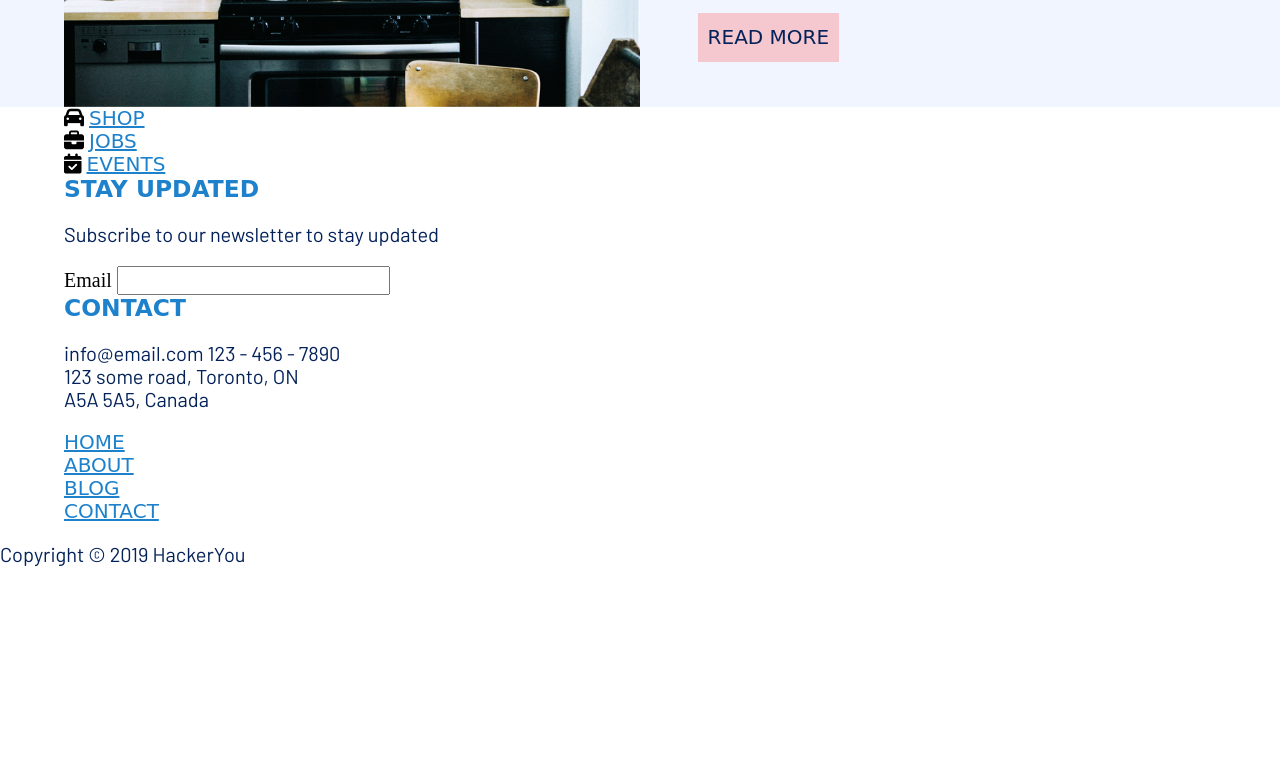
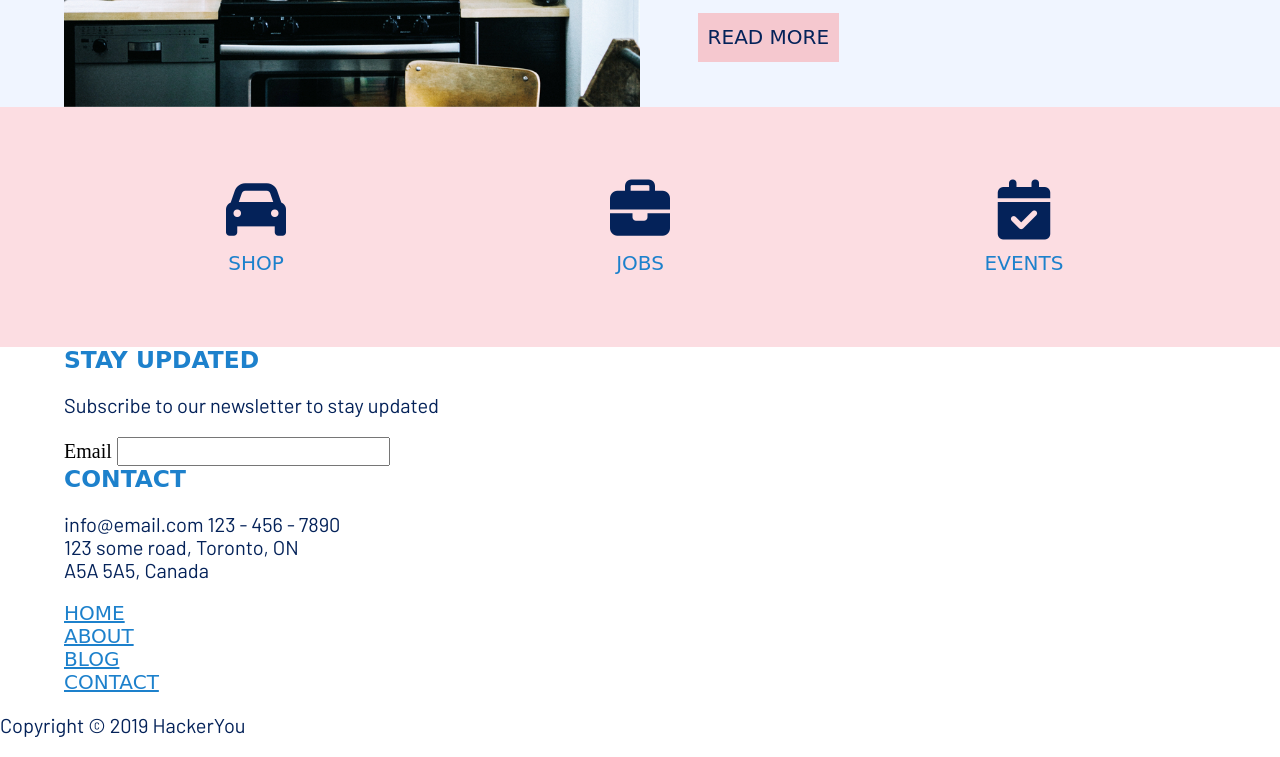
Before and after one commit to ayearwood81/adrian-yearwood-assignment-01, a plain HTML site: page index.html in a window 1280 px wide. Shown: the part 2538-3295 px from the top of the page. Before the commit the page ends 3124 px from the top, so only its background shows below. Drawn offline with Linux system fonts and the light colour scheme; a web font is replaced by a local one.

Commit message:
styled shopJobsEvents section

```diff
--- a/index.html
+++ b/index.html
@@ -103,22 +103,22 @@
             </div>
         </section>
         <section class="shopJobsEvents">
-            <div class="wrapper">
+            <nav>
                 <ul>
                     <li>
-                        <i class="fa-solid fa-car"></i>
+                        <i class="fa-solid fa-car fa-3x"></i>
                         <a href="#" target="_blank">shop</a>
                     </li>
                     <li>
-                        <i class="fa-solid fa-briefcase"></i>
+                        <i class="fa-solid fa-briefcase fa-3x"></i>
                         <a href="#" target="_blank">jobs</a>
                     </li>
                     <li>
-                        <i class="fa-solid fa-calendar-check"></i>
+                        <i class="fa-solid fa-calendar-check fa-3x"></i>
                         <a href="#" target="_blank">events</a>
                     </li>
                 </ul>
-            </div>
+            </nav>
         </section>
         <section class="contact">
             <div class="wrapper">
--- a/styles/sass/styles.scss
+++ b/styles/sass/styles.scss
@@ -196,3 +196,30 @@ header {
         }
     }
 }
+.shopJobsEvents {
+    background-color: #fcdde2;
+    height:30vh;
+    nav {
+        height:100%;
+        ul {
+            height:100%;
+            display:flex;
+            justify-content: center;
+            align-items: center;
+            li {
+                width:30%;
+                height:50%;
+                display:flex;
+                flex-direction: column;
+                justify-content: space-evenly;
+                align-items: center;
+                i {
+                    color: #042259;
+                }
+                a {
+                    text-decoration: none;
+                }
+            }
+        }
+    }
+}
```
Also changed, not shown: styles/styles.css.
